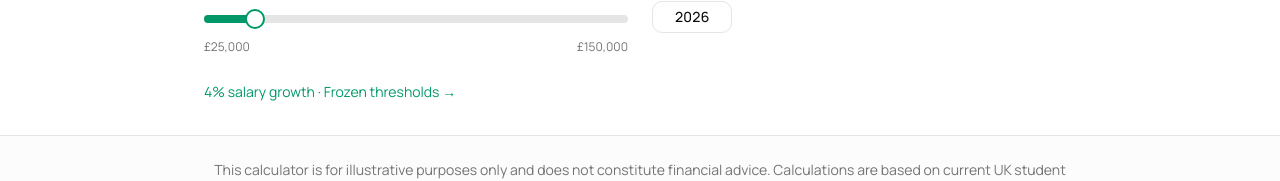
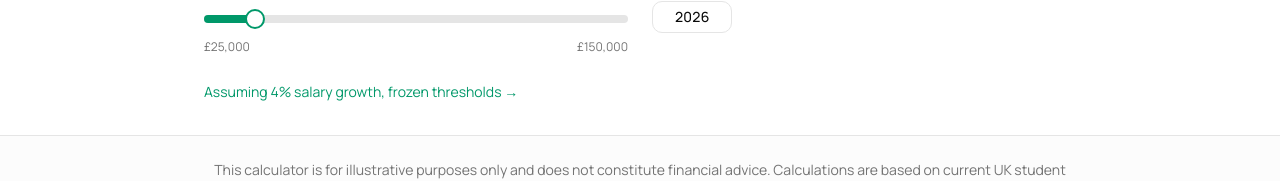
Before and after one commit to QingqiShi/uk-student-loan-study, a Next.js app: page /overpay in a window 1280 px wide. Shown: the part 1049-1230 px from the top of the page. Built offline with nearby package versions, Linux system fonts and the light colour scheme.

Commit message:
feat(overpay): Improve salary growth label readability (#132)
Modify the growth assumption label to enhance clarity and
grammatical structure. Lowercase the threshold information for
consistent presentation and improve the overall user experience.

```diff
--- a/src/components/overpay/OverpayPage.tsx
+++ b/src/components/overpay/OverpayPage.tsx
@@ -155,7 +155,8 @@ export function OverpayPage() {
           className="text-sm text-primary underline-offset-4 hover:underline"
           aria-label="Edit growth assumptions"
         >
-          {growthLabel} salary growth &middot; {thresholdInfo} &rarr;
+          Assuming {growthLabel} salary growth, {thresholdInfo.toLowerCase()}{" "}
+          &rarr;
         </button>
       </main>
       <Footer />
```
